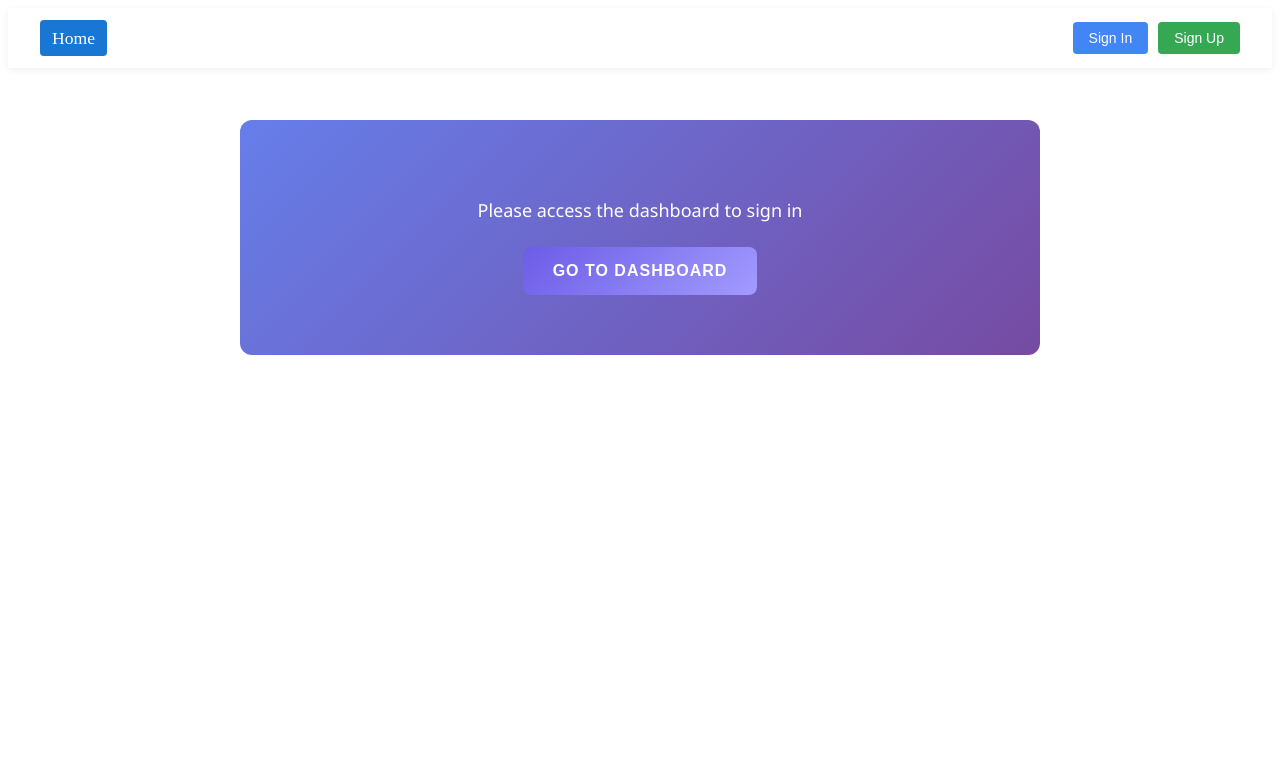
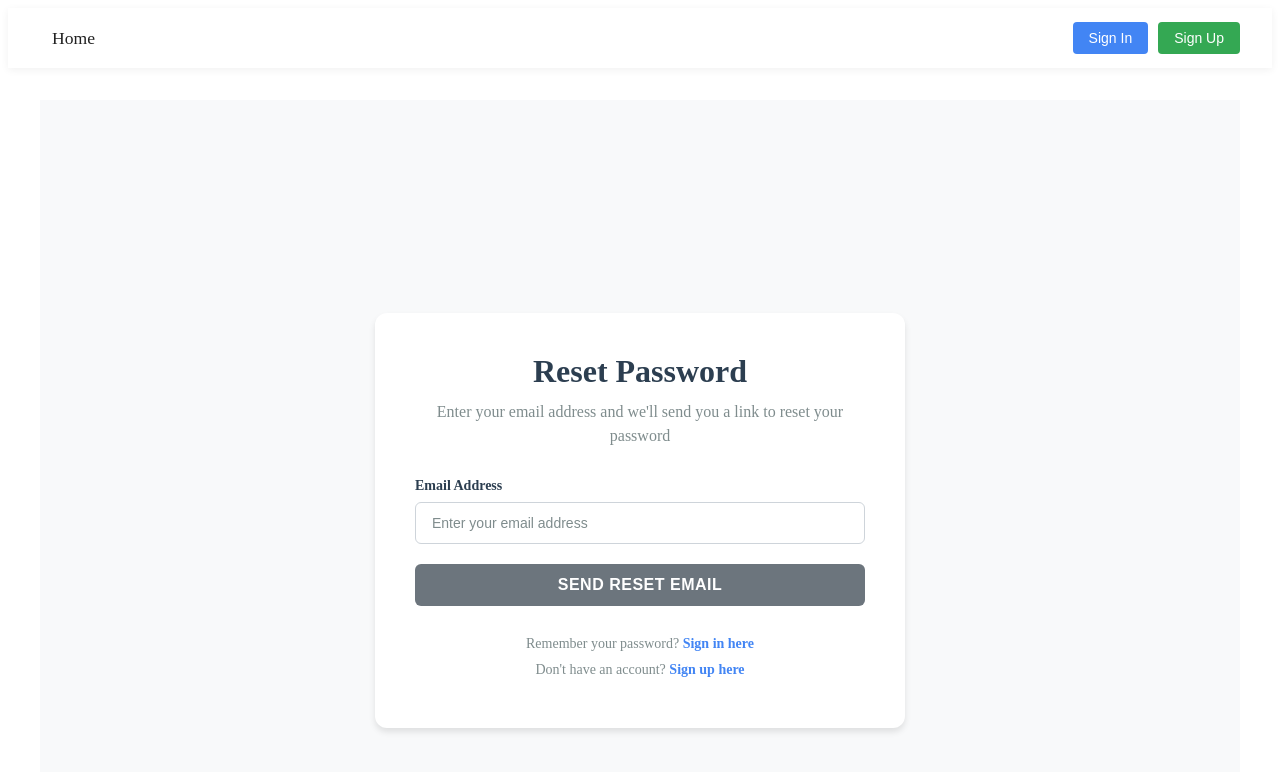
Before and after one commit to iuru2522/angular-firebase-playground, an Angular app: page /forgot-password in a window 1280 px wide. Before the commit this address led to /. Shown: the top 772 px of the page. Built offline with nearby package versions, Linux system fonts and the light colour scheme; no server answers; the database is empty.

Commit message:
forgot password added

```diff
--- a/src/app/app.routes.ts
+++ b/src/app/app.routes.ts
@@ -16,12 +16,14 @@ import { AdminUsersTableComponent } from './admin/admin-users-table/admin-users-
 import { TestCasesComponent } from './test-cases/test-cases.component';
 import { TestCaseFormComponent } from './test-case-form/test-case-form.component';
 import { RegisterComponent } from './register/register.component';
+import { ForgotPasswordComponent } from './forgot-password/forgot-password.component';
 
 
 export const routes: Routes = [
   { path: '', component: LandingComponent },
   { path: 'signin', component: SigninComponent },
   { path: 'register', component: RegisterComponent },
+  { path: 'forgot-password', component: ForgotPasswordComponent },
   { path: 'unauthorized', component: UnauthorizedComponent },
   { path: 'offline', component: OfflineFallbackComponent },
   {
--- /dev/null
+++ b/src/app/forgot-password/forgot-password.component.css
@@ -0,0 +1,188 @@
+.forgot-password-container {
+  display: flex;
+  justify-content: center;
+  align-items: center;
+  min-height: 100vh;
+  background: #f8f9fa;
+  padding: 20px;
+}
+
+.forgot-password-card {
+  background: white;
+  border-radius: 12px;
+  padding: 40px;
+  box-shadow: 0 4px 6px rgba(0, 0, 0, 0.1);
+  width: 100%;
+  max-width: 450px;
+}
+
+.forgot-password-header {
+  text-align: center;
+  margin-bottom: 30px;
+}
+
+.forgot-password-header h1 {
+  color: #2c3e50;
+  margin: 0 0 10px 0;
+  font-size: 2rem;
+  font-weight: 600;
+}
+
+.forgot-password-header p {
+  color: #7f8c8d;
+  margin: 0;
+  font-size: 1rem;
+  line-height: 1.5;
+}
+
+.forgot-password-form {
+  margin-bottom: 30px;
+}
+
+.form-group {
+  display: flex;
+  flex-direction: column;
+  margin-bottom: 20px;
+}
+
+.form-group label {
+  margin-bottom: 8px;
+  color: #2c3e50;
+  font-weight: 600;
+  font-size: 14px;
+}
+
+.form-group input {
+  padding: 12px 16px;
+  border: 1px solid #ced4da;
+  border-radius: 6px;
+  font-size: 14px;
+  transition: border-color 0.3s ease, box-shadow 0.3s ease;
+  background: white;
+}
+
+.form-group input:focus {
+  outline: none;
+  border-color: #4285f4;
+  box-shadow: 0 0 0 3px rgba(66, 133, 244, 0.1);
+}
+
+.form-group input::placeholder {
+  color: #7f8c8d;
+}
+
+.form-group input.invalid {
+  border-color: #dc3545;
+  box-shadow: 0 0 0 3px rgba(220, 53, 69, 0.1);
+}
+
+.error-message {
+  background: #f8d7da;
+  color: #721c24;
+  border: 1px solid #f5c6cb;
+  padding: 15px;
+  border-radius: 6px;
+  margin-bottom: 20px;
+  font-weight: 500;
+}
+
+.success-message {
+  background: #d4edda;
+  color: #155724;
+  border: 1px solid #c3e6cb;
+  padding: 15px;
+  border-radius: 6px;
+  margin-bottom: 20px;
+  font-weight: 500;
+}
+
+.field-error {
+  color: #dc3545;
+  font-size: 13px;
+  margin-top: 5px;
+}
+
+.field-error span {
+  display: block;
+  margin-bottom: 2px;
+}
+
+.submit-btn {
+  width: 100%;
+  border: none;
+  padding: 12px 24px;
+  border-radius: 6px;
+  font-size: 16px;
+  font-weight: 600;
+  cursor: pointer;
+  transition: all 0.3s ease;
+  text-transform: uppercase;
+  letter-spacing: 0.5px;
+  background: #4285f4;
+  color: white;
+}
+
+.submit-btn:hover:not(:disabled) {
+  background: #3367d6;
+  transform: translateY(-2px);
+  box-shadow: 0 4px 12px rgba(66, 133, 244, 0.3);
+}
+
+.submit-btn:disabled {
+  background: #6c757d;
+  cursor: not-allowed;
+  transform: none;
+  box-shadow: none;
+}
+
+.forgot-password-footer {
+  text-align: center;
+  margin-top: 30px;
+}
+
+.forgot-password-footer p {
+  color: #7f8c8d;
+  margin: 10px 0;
+  font-size: 14px;
+}
+
+.forgot-password-footer a {
+  color: #4285f4;
+  text-decoration: none;
+  font-weight: 600;
+  transition: color 0.3s ease;
+}
+
+.forgot-password-footer a:hover {
+  color: #3367d6;
+  text-decoration: underline;
+}
+
+.form-group input.ng-valid.ng-touched {
+  border-color: #28a745;
+  box-shadow: 0 0 0 3px rgba(40, 167, 69, 0.1);
+}
+
+.form-group input.ng-invalid.ng-touched {
+  border-color: #dc3545;
+  box-shadow: 0 0 0 3px rgba(220, 53, 69, 0.1);
+}
+
+.form-group input.ng-invalid.ng-touched:focus {
+  border-color: #4285f4 !important;
+  box-shadow: 0 0 0 3px rgba(66, 133, 244, 0.1) !important;
+}
+
+@media (max-width: 768px) {
+  .forgot-password-container {
+    padding: 15px;
+  }
+
+  .forgot-password-card {
+    padding: 30px 20px;
+  }
+
+  .forgot-password-header h1 {
+    font-size: 1.5rem;
+  }
+}
--- /dev/null
+++ b/src/app/forgot-password/forgot-password.component.html
@@ -0,0 +1,68 @@
+<div class="forgot-password-container">
+  <div class="forgot-password-card">
+    <div class="forgot-password-header">
+      <h1>Reset Password</h1>
+      <p>Enter your email address and we'll send you a link to reset your password</p>
+    </div>
+
+    <!-- Error and Success Messages -->
+    @if (error()) {
+      <div class="error-message">
+        <span>{{ error() }}</span>
+      </div>
+    }
+
+    @if (successMessage()) {
+      <div class="success-message">
+        <span>{{ successMessage() }}</span>
+      </div>
+    }
+
+    <!-- Forgot Password Form -->
+    <form [formGroup]="forgotPasswordForm" (ngSubmit)="onSubmit()" class="forgot-password-form">
+
+      <!-- Email Field -->
+      <div class="form-group">
+        <label for="email">Email Address</label>
+        <input
+          type="email"
+          id="email"
+          formControlName="email"
+          [class.invalid]="forgotPasswordForm.get('email')?.invalid && forgotPasswordForm.get('email')?.touched"
+          placeholder="Enter your email address"
+          autocomplete="email"
+        >
+
+        @if (forgotPasswordForm.get('email')?.invalid && forgotPasswordForm.get('email')?.touched) {
+          <div class="field-error">
+            @if (forgotPasswordForm.get('email')?.errors?.['required']) {
+              <span>Email is required</span>
+            }
+            @if (forgotPasswordForm.get('email')?.errors?.['email']) {
+              <span>Please enter a valid email address</span>
+            }
+          </div>
+        }
+      </div>
+
+      <!-- Submit Button -->
+      <button
+        type="submit"
+        class="submit-btn"
+        [disabled]="forgotPasswordForm.invalid || isSubmitting()"
+      >
+        @if (isSubmitting()) {
+          <span>Sending...</span>
+        } @else {
+          <span>Send Reset Email</span>
+        }
+      </button>
+    </form>
+
+    <!-- Footer -->
+    <div class="forgot-password-footer">
+      <p>Remember your password? <a routerLink="/signin">Sign in here</a></p>
+      <p>Don't have an account? <a routerLink="/register">Sign up here</a></p>
+    </div>
+  </div>
+</div>
--- /dev/null
+++ b/src/app/forgot-password/forgot-password.component.ts
@@ -0,0 +1,73 @@
+import { ChangeDetectionStrategy, Component, inject, signal } from '@angular/core';
+import { CommonModule } from '@angular/common';
+import { ReactiveFormsModule, FormGroup, FormControl, Validators } from '@angular/forms';
+import { Router, RouterModule } from '@angular/router';
+import { AuthService } from '../services/auth.service';
+import { firstValueFrom } from 'rxjs';
+
+interface ForgotPasswordForm {
+  email: FormControl<string>;
+}
+@Component({
+  selector: 'app-forgot-password',
+  imports: [CommonModule, ReactiveFormsModule, RouterModule],
+  templateUrl: './forgot-password.component.html',
+  styleUrl: './forgot-password.component.css',
+  changeDetection: ChangeDetectionStrategy.OnPush
+})
+export class ForgotPasswordComponent {
+
+  private readonly authService = inject(AuthService);
+  private readonly router = inject(Router);
+
+  readonly isSubmitting = signal(false);
+  readonly error = signal<string | null>(null);
+  readonly successMessage = signal<string | null>(null);
+
+  forgotPasswordForm = new FormGroup<ForgotPasswordForm>({
+    email: new FormControl('', {
+      nonNullable: true,
+      validators: [Validators.required, Validators.email]
+    })
+  })
+
+  async onSubmit(): Promise<void> {
+    if (this.forgotPasswordForm.valid && !this.isSubmitting()) {
+      const { email } = this.forgotPasswordForm.getRawValue();
+
+      this.isSubmitting.set(true);
+      this.error.set(null);
+      this.successMessage.set(null);
+
+      try {
+        await firstValueFrom(this.authService.sendPasswordResetEmail(email));
+        this.successMessage.set('Password reset email sent! Check your inbox and spam folder.');
+        this.forgotPasswordForm.reset();
+      } catch (error: any) {
+        this.error.set(this.getErrorMessage(error));
+      } finally {
+        this.isSubmitting.set(false);
+      }
+    }
+  }
+
+  private getErrorMessage(error: any): string {
+    switch (error.code) {
+      case 'auth/user-not-found':
+        return 'No account found with this email address.';
+      case 'auth/invalid-email':
+        return 'Please enter a valid email address.';
+      case 'auth/too-many-requests':
+        return 'Too many requests. Please try again later.';
+      case 'auth/network-request-failed':
+        return 'Network error. Please check your connection and try again.';
+      case 'auth/configuration-not-found':
+        return 'Email configuration error. Please contact support.';
+      case 'auth/unauthorized-domain':
+        return 'This domain is not authorized. Please contact support.';
+      default:
+        return error.message || 'Failed to send reset email. Please try again. If the problem persists, check your spam folder or contact support.';
+    }
+  }
+
+}
```
Also changed, not shown: 1 other file (tests, documents, lock files or other folders).
